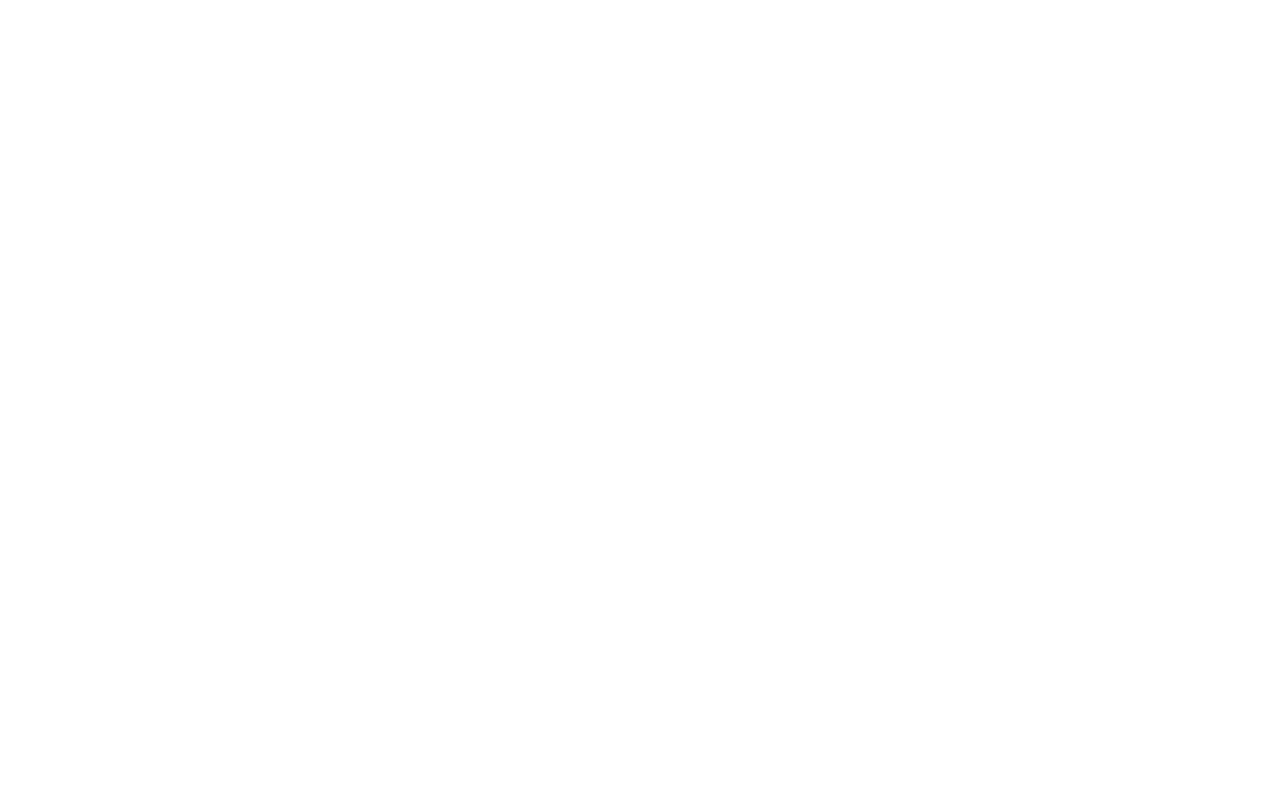
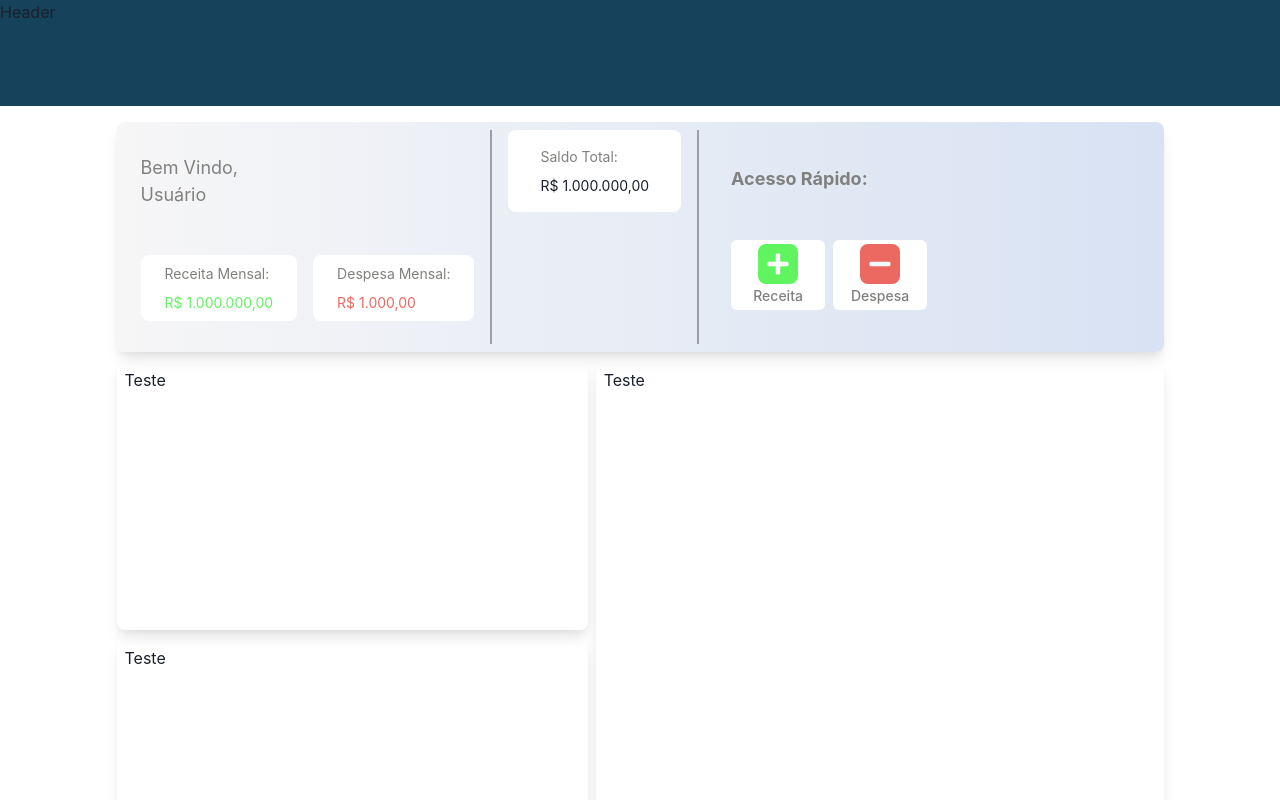
Before and after one commit to matheusblm/finan, a React (Create React App) app: page /dashboard in a window 1280 px wide. Shown: the top 800 px of the page. Built offline with nearby package versions, Linux system fonts and the light colour scheme.

Commit message:
feat: criação do cabeçalho do dashboard

```diff
--- a/src/App.js
+++ b/src/App.js
@@ -1,5 +1,7 @@
+import { Dashboard } from "./pages/Dashboard";
+
 function App() {
-  return <div></div>;
+  return <Dashboard />;
 }
 
 export default App;
--- a/src/pages/Dashboard/index.js
+++ b/src/pages/Dashboard/index.js
@@ -1,4 +1,5 @@
-import { Center, Flex, HStack, Stack, Wrap, WrapItem } from "@chakra-ui/react"
+import { Button, Center, Flex, HStack, Icon, Stack, Text, Wrap, WrapItem } from "@chakra-ui/react"
+import { FaPlus, FaMinus } from "react-icons/fa";
 
 export const Dashboard = () => {
     return (
@@ -6,8 +7,8 @@ export const Dashboard = () => {
             <Flex h="106px" bg="#16425B">Header</Flex>
             <Center>
                 <Stack py={4} w={"1047px"}>
-                    <Flex h="230px" bgGradient="linear(to-l, #B7C5DE 0%, rgba(255, 255, 255, 0.44) 99.65%)" p={2} borderRadius="lg" overflow="auto" boxShadow="lg" >
-                        Teste
+                    <Flex h="230px" bgGradient="linear(to-l, blue.500 0%, gray.50 99.65%)" p={2} borderRadius="lg" overflow="auto" boxShadow="lg" >
+                        <HeaderDashboard />
                     </Flex>
                     <HStack>
                         <Stack w="45%" h="548px">
@@ -71,3 +72,48 @@ export const Dashboard = () => {
         </>
     )
 }
+
+const HeaderDashboard = () => {
+    return (
+        <Flex>
+            <Flex direction="column" justify="space-around" px={4}>
+                <Text color="gray.600" fontSize="lg">Bem Vindo,<br /> Usuário</Text>
+                <HStack spacing={4}>
+                    <Stack bg="white" borderRadius="lg" py={2} px={6}>
+                        <Text fontSize="sm" color="gray.600">Receita Mensal:</Text>
+                        <Text color="green.300" fontSize="sm">R$ 1.000.000,00</Text>
+                    </Stack>
+                    <Stack bg="white" borderRadius="lg" py={2} px={6}>
+                        <Text fontSize="sm" color="gray.600">Despesa Mensal:</Text>
+                        <Text color="red.300" fontSize="sm">R$ 1.000,00</Text>
+                    </Stack>
+                </HStack>
+            </Flex>
+            <Flex direction="column" px={4} borderX="2px solid #9e9ea7">
+                <Stack bg="white" borderRadius="lg" py={4} px={8} >
+                    <Text fontSize="sm" color="gray.600">Saldo Total:</Text>
+                    <Text fontSize="sm">R$ 1.000.000,00</Text>
+                </Stack>
+            </Flex>
+            <Flex direction="column" justify="center">
+                <Stack py={4} px={8} spacing={12} >
+                    <Text color="gray.600" fontSize="lg" fontWeight="bold">Acesso Rápido:</Text>
+                    <HStack>
+                        <Button bg="white" w="94px" h="70">
+                            <Flex direction="column" align="center" justify="center">
+                                <Icon bg="green.300" color="white" w="40px" h="40px" p={2} borderRadius="lg" as={FaPlus} mb="4px" />
+                                <Text fontWeight="medium" fontSize="sm" color="gray.600">Receita</Text>
+                            </Flex>
+                        </Button>
+                        <Button bg="white" w="94px" h="70">
+                            <Flex direction="column" align="center" justify="center">
+                                <Icon bg="red.300" color="white" w="40px" h="40px" p={2} borderRadius="lg" as={FaMinus} mb="4px" />
+                                <Text fontWeight="medium" fontSize="sm" color="gray.600">Despesa</Text>
+                            </Flex>
+                        </Button>
+                    </HStack>
+                </Stack>
+            </Flex>
+        </Flex >
+    )
+}
```
